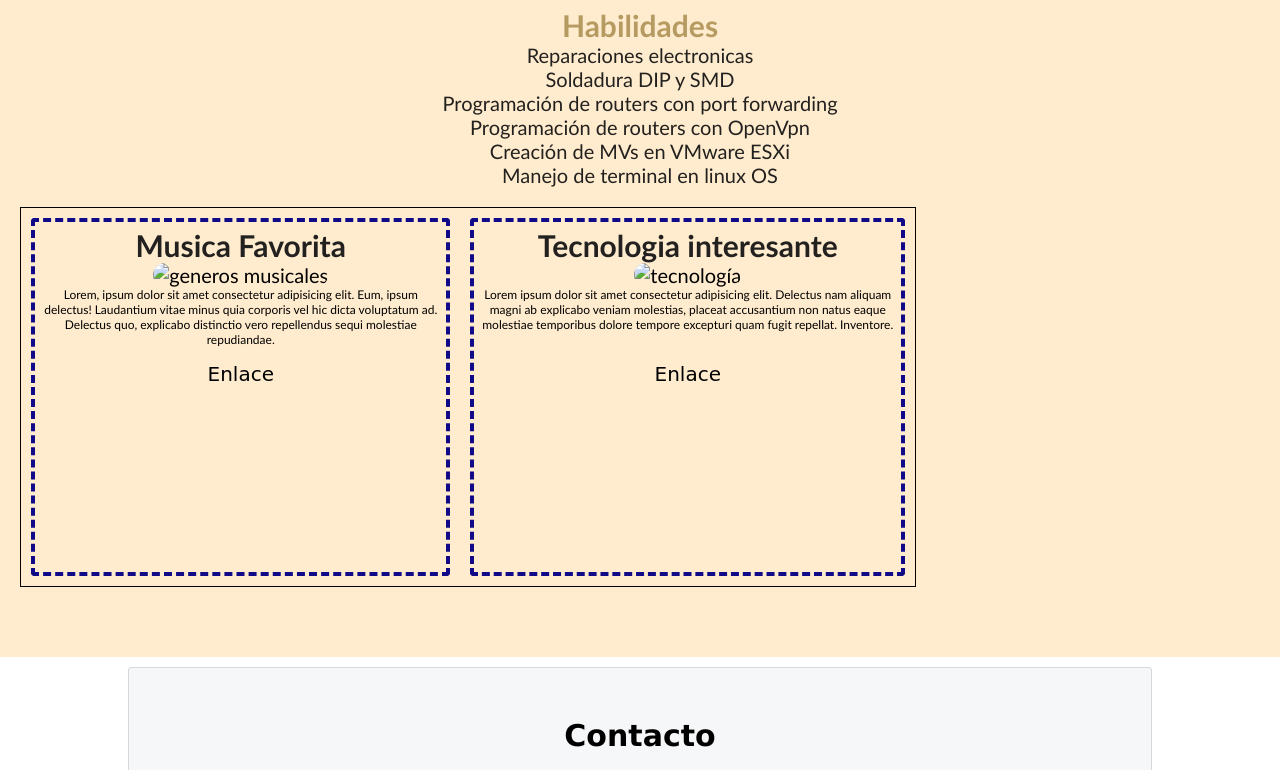
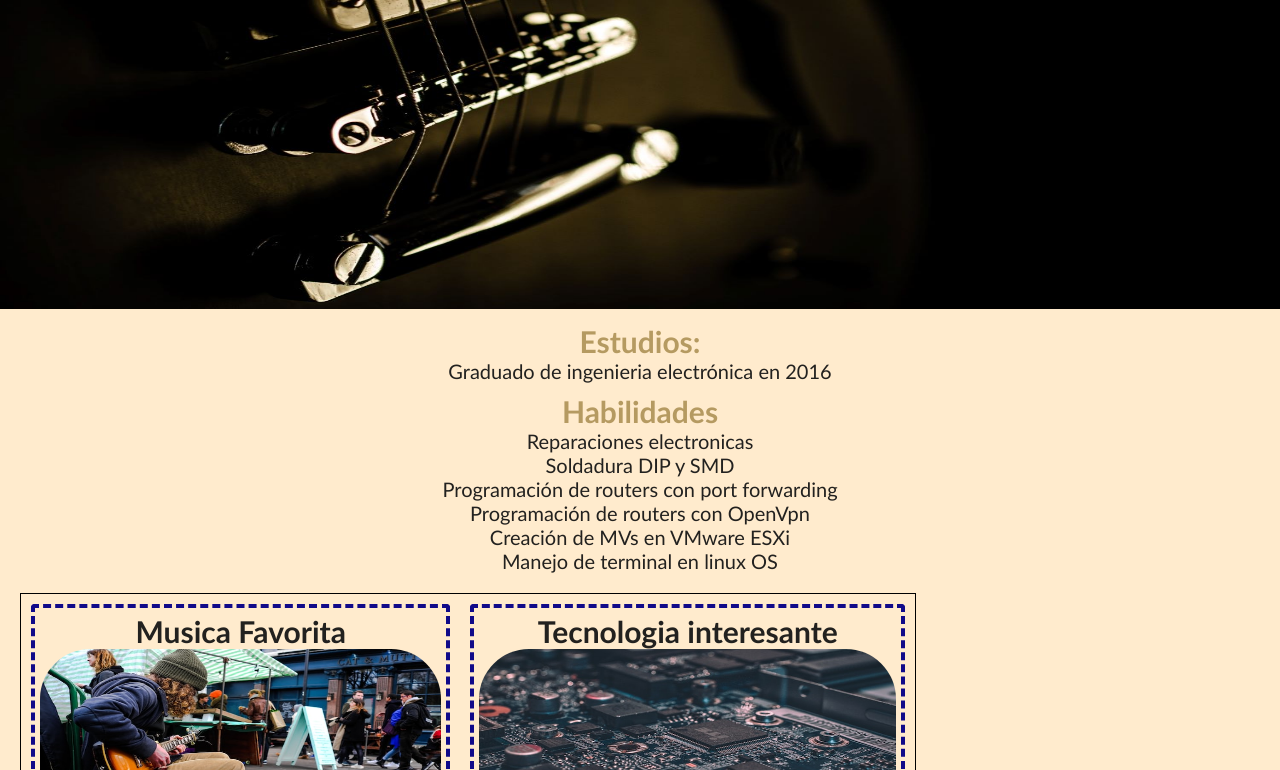
Before and after one commit to DCastle7/miprimerapagina, a plain HTML site: page index.html in a window 1280 px wide. Shown: the part 718-1488 px from the top of the page. Drawn offline with Linux system fonts and the light colour scheme; files whose address does not match are found by name.

Commit message:
solucionado problema img src

```diff
--- a/index.html
+++ b/index.html
@@ -33,7 +33,7 @@
                 </aside>
             </div>
                 <div>
-                    <img class="imagen-ppl" src="/mi_primera_web/img/dominik-scythe-griI_dZ4-AE-unsplash.jpg" alt="Guitarra electrica Telecaster">
+                    <img class="imagen-ppl" src="/img/img/dominik-scythe-griI_dZ4-AE-unsplash.jpg" alt="Guitarra electrica Telecaster">
                 </div>
                 <section>
                 <h2 id="estudios" class="titulo fuente-acento">Estudios:</h2>
@@ -53,13 +53,13 @@
             <section class="seccion-cajas">
                 <article class="caja caja1">
                     <h2 class="titulo fuente-oscura">Musica Favorita</h2>
-                    <img class="img-caja1" src="/mi_primera_web/img/generos-musicales.jpg" alt="generos musicales">
+                    <img class="img-caja1" src="/img/img/generos-musicales.jpg" alt="generos musicales">
                     <p>Lorem, ipsum dolor sit amet consectetur adipisicing elit. Eum, ipsum delectus! Laudantium vitae minus quia corporis vel hic dicta voluptatum ad. Delectus quo, explicabo distinctio vero repellendus sequi molestiae repudiandae.</p>
                     <a href="">Enlace</a>
                 </article>
                 <article class="caja caja2">
                     <h2 class="titulo fuente-oscura">Tecnologia interesante</h2>
-                    <img class="img-caja2" src="/mi_primera_web/img/tecnologia.jpg" alt="tecnología">
+                    <img class="img-caja2" src="/img/img/tecnologia.jpg" alt="tecnología">
                     <p>Lorem ipsum dolor sit amet consectetur adipisicing elit. Delectus nam aliquam magni ab explicabo veniam molestias, placeat accusantium non natus eaque molestiae temporibus dolore tempore excepturi quam fugit repellat. Inventore.</p>
                     <a href="">Enlace</a>
                 </article>
```
